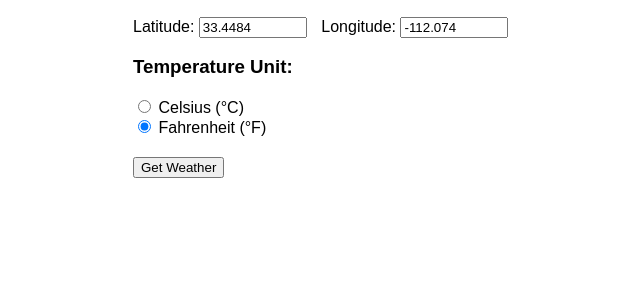
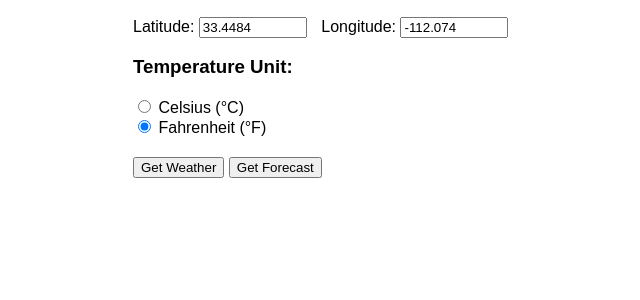
Before and after one commit to rajah9/weather, a Flask app: page /cities in a window 1280 px wide. Shown: the part 324-624 px from the top of the page, without its empty margins (107-747 px from the left). Run offline with Flask 3, Linux system fonts and the light colour scheme.

Commit message:
simple forecast, lightly formatted from open-meteo.

```diff
--- a/app.py
+++ b/app.py
@@ -36,7 +36,7 @@ location_parser.add_argument('lon', type=float, required=True, help='Longitude')
 location_parser.add_argument('unit', type=str, required=True, help='Temperature unit (fahrenheit/celsius)')
 
 _TEMP_UNITS = ["fahrenheit", "celsius"]
-_CITIESCITIES = {
+_CITIES = {
     "Phoenix, AZ": {"lat": 33.4484, "lon": -112.0740, "default_unit": "fahrenheit", "timezone": "America/Phoenix"},
     "Seattle, WA": {"lat": 47.6062, "lon": -122.3321, "default_unit": "celsius", "timezone": "America/Los_Angeles"},
     "New York, NY": {"lat": 40.7128, "lon": -74.0060, "default_unit": "fahrenheit", "timezone": "America/New_York"},
@@ -55,6 +55,7 @@ def guess_tz(lon: float) -> pytz.timezone:
     tz_name: str = f"Etc/GMT{'+' if utc_offset < 0 else '-'}{abs(utc_offset)}" if utc_offset else "Etc/GMT"
     return pytz.timezone(tz_name)
 
+
 def get_weather_data(lat: float, lon: float, unit: str, city: str = None) -> dict:
     """
     Get real weather data from Open-Meteo API with correct local time.
@@ -70,13 +71,13 @@ def get_weather_data(lat: float, lon: float, unit: str, city: str = None) -> dic
         "longitude": lon,
         "temperature_unit": unit,
         "current": "temperature_2m",
-        "timezone": _CITIESCITIES[city]["timezone"] if city in _CITIESCITIES else "auto"
+        "timezone": _CITIES[city]["timezone"] if city in _CITIES else "auto"
     }
 
     response = requests.get(url, params=params)
     data = response.json()
 
-    tz = pytz.timezone(_CITIESCITIES[city]["timezone"]) if city in _CITIESCITIES else guess_tz(lon)
+    tz = pytz.timezone(_CITIES[city]["timezone"]) if city in _CITIES else guess_tz(lon)
     local_time = datetime.now(tz).strftime('%Y-%m-%d %H:%M:%S %Z')
 
     return {
@@ -85,11 +86,80 @@ def get_weather_data(lat: float, lon: float, unit: str, city: str = None) -> dic
         'local_time': local_time
     }
 
+def get_weather_forecast(lat: float, lon: float, unit: str, city: str = None) -> dict:
+    """
+    Get weather forecast data from Open-Meteo API including hourly and daily predictions.
+    """
+    unit = unit.lower()
+    logger.info(f'Getting forecast for lat:{lat}, lon:{lon}, unit:{unit}, city:{city}')
+
+    url = "https://api.open-meteo.com/v1/forecast"
+    params = {
+        "latitude": lat,
+        "longitude": lon,
+        "temperature_unit": unit,
+        "hourly": ["temperature_2m", "precipitation_probability", "weathercode"],
+        "daily": ["temperature_2m_max", "temperature_2m_min", "precipitation_sum"],
+        "timezone": _CITIES[city]["timezone"] if city in _CITIES else "auto",
+        "forecast_days": 3
+    }
+
+    response = requests.get(url, params=params)
+    data = response.json()
+
+    # Process hourly data for next 24 hours
+    hourly_forecast = []
+    for i in range(24):
+        hourly_forecast.append({
+            "time": data['hourly']['time'][i],
+            "temp": data['hourly']['temperature_2m'][i],
+            "precipitation_prob": data['hourly']['precipitation_probability'][i],
+            "weather_desc": get_weather_description(data['hourly']['weathercode'][i])
+        })
+
+    # Process daily data
+    daily_forecast = []
+    for i in range(3):
+        daily_forecast.append({
+            "date": data['daily']['time'][i],
+            "temp_max": data['daily']['temperature_2m_max'][i],
+            "temp_min": data['daily']['temperature_2m_min'][i],
+            "precipitation_sum": data['daily']['precipitation_sum'][i]
+        })
+
+    return {
+        "hourly": hourly_forecast,
+        "daily": daily_forecast,
+        "unit": '°F' if unit == 'fahrenheit' else '°C'
+    }
+
+def get_weather_description(code: int) -> str:
+    """Convert weather code to human-readable description."""
+    weather_codes = {
+        0: "Clear sky",
+        1: "Mainly clear",
+        2: "Partly cloudy",
+        3: "Overcast",
+        45: "Foggy",
+        48: "Depositing rime fog",
+        51: "Light drizzle",
+        53: "Moderate drizzle",
+        55: "Dense drizzle",
+        61: "Slight rain",
+        63: "Moderate rain",
+        65: "Heavy rain",
+        71: "Slight snow fall",
+        73: "Moderate snow fall",
+        75: "Heavy snow fall",
+        95: "Thunderstorm"
+    }
+    return weather_codes.get(code, "Unknown")
+
 # HTML interface route
 @app.route('/cities')
 def index():
     logger.info('Loading index page')
-    return render_template('index.html', cities=_CITIESCITIES)
+    return render_template('index.html', cities=_CITIES)
 
 # API routes with Swagger
 @ns.route('/')
@@ -101,6 +171,14 @@ class WeatherResource(Resource):
         args = location_parser.parse_args()
         return get_weather_data(args['lat'], args['lon'], args['unit'])
 
+# Add new route in the API section
+@ns.route('/forecast')
+class WeatherForecastResource(Resource):
+    @ns.doc('get_forecast')
+    @ns.expect(location_parser)
+    def get(self):
+        args = location_parser.parse_args()
+        return get_weather_forecast(args['lat'], args['lon'], args['unit'])
 if __name__ == '__main__':
     logger.info('Starting Weather App')
     app.run(host='0.0.0.0', port=5000)
--- a/templates/index.html
+++ b/templates/index.html
@@ -38,12 +38,18 @@
         <label for="celsius">Celsius (°C)</label><br>
         <input type="radio" name="unit" value="fahrenheit" id="fahrenheit">
         <label for="fahrenheit">Fahrenheit (°F)</label><br>
-
         <button onclick="getWeather()" style="margin-top: 20px;">Get Weather</button>
+        <button onclick="getForecast()" style="margin-top: 20px;">Get Forecast</button>
 
         <div id="result" class="result" style="display: none;">
             <p>Local Time: <span id="local-time"></span></p>
             <p>Current Temperature: <span id="temperature"></span></p>
+        </div>
+
+        <div id="forecast-result" class="result" style="display: none;">
+            <h3>3-Day Forecast</h3>
+            <div id="hourly-forecast"></div>
+            <div id="daily-forecast"></div>
         </div>
     </div>
 
@@ -102,6 +108,41 @@
                 })
                 .catch(error => console.error('Error:', error));
         }
+
+        function getForecast() {
+            const lat = latInput.value;
+            const lon = lonInput.value;
+            const selectedUnit = document.querySelector('input[name="unit"]:checked');
+            const unit = selectedUnit.value;
+
+            fetch(`/weather/forecast?lat=${lat}&lon=${lon}&unit=${unit}`)
+                .then(response => response.json())
+                .then(data => {
+                    const hourlyDiv = document.getElementById('hourly-forecast');
+                    const dailyDiv = document.getElementById('daily-forecast');
+
+                    // Display hourly data
+                    hourlyDiv.innerHTML = '<h4>Next 24 Hours</h4>';
+                    data.hourly.forEach(hour => {
+                        hourlyDiv.innerHTML += `
+                            <p>${hour.time}: ${hour.temp}${data.unit},
+                            Precipitation: ${hour.precipitation_prob}%,
+                            Conditions: ${hour.weather_desc}</p>`;
+                    });
+
+                    // Display daily data
+                    dailyDiv.innerHTML = '<h4>Daily Overview</h4>';
+                    data.daily.forEach(day => {
+                        dailyDiv.innerHTML += `
+                            <p>${day.date}: High ${day.temp_max}${data.unit},
+                            Low ${day.temp_min}${data.unit},
+                            Precipitation: ${day.precipitation_sum}mm</p>`;
+                    });
+
+                    document.getElementById('forecast-result').style.display = 'block';
+                })
+                .catch(error => console.error('Error:', error));
+        }
     </script>
 </body>
 </html>
```
